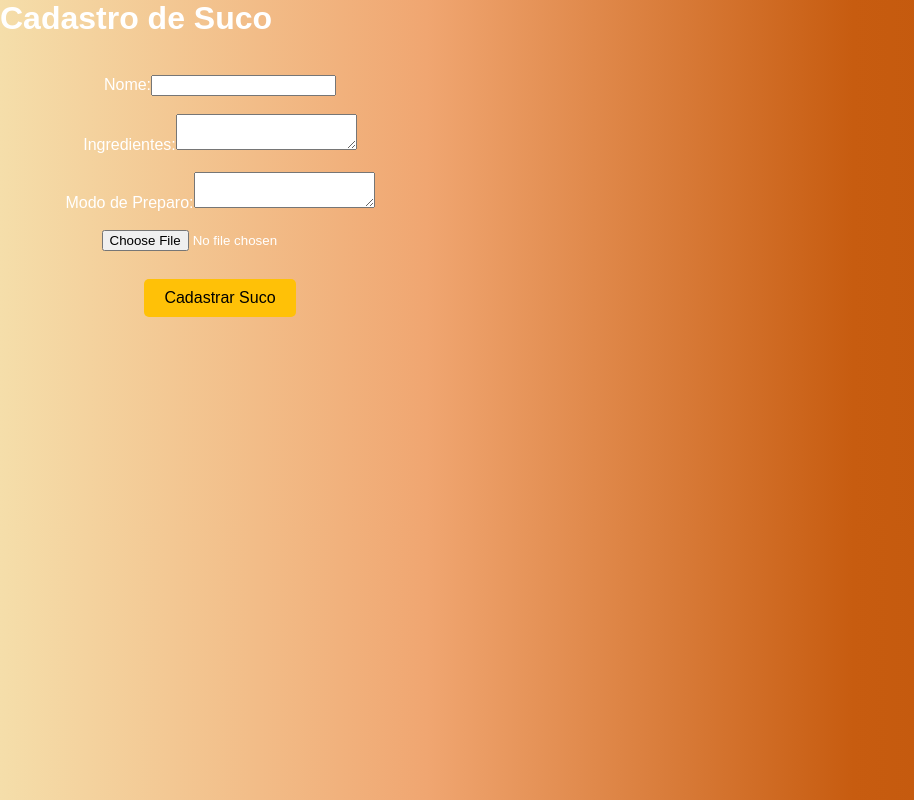
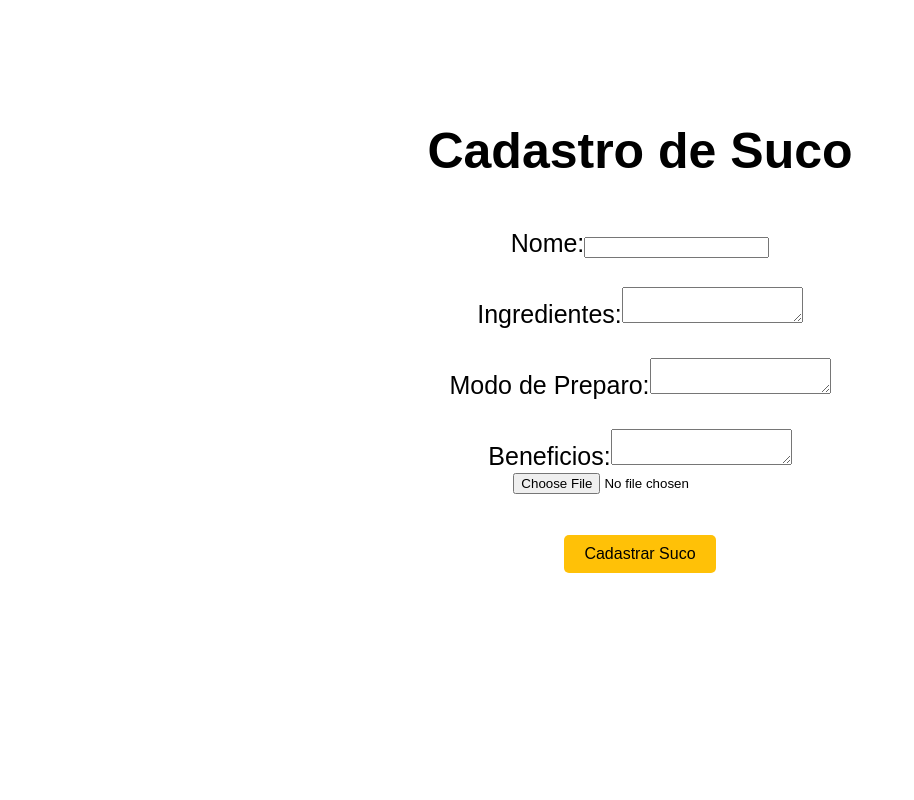
Before and after one commit to AlexsanderFrr/elixir-frontend, a React (Create React App) app: page /cadsuco in a window 1280 px wide. Shown: the whole page, without its empty margins (0-914 px from the left). Built offline with nearby package versions, Linux system fonts and the light colour scheme; some icons are missing.

Commit message:
update tela cadastrosuco

```diff
--- a/src/pages/CadastroSuco.js
+++ b/src/pages/CadastroSuco.js
@@ -10,13 +10,12 @@ const CadastroSuco = () => {
         ingredientes: "",
         modo_de_preparo: "",
         beneficios: "",
-        img1: null,
-        data_lancamento: "",
+        img1: null
       });
 
       const handleInputChange = (event) => {
-        const { nome, value } = event.target;
-        setSuco({ ...suco, [nome]: value });
+        const { name, value } = event.target;
+        setSuco({ ...suco, [name]: value });
       };
 
       const handleFileChange = (event) => {
@@ -30,7 +29,7 @@ const CadastroSuco = () => {
         const formData = new FormData();
         formData.append("nome", suco.nome);
         formData.append("ingredientes", suco.ingredientes);
-        formData.append("modo_de_preparo", suco.mode_de_preparo);
+        formData.append("modo_de_preparo", suco.modo_de_preparo);
         formData.append("beneficios", suco.beneficios);
         formData.append("img1", suco.img1);
 
@@ -52,7 +51,7 @@ const CadastroSuco = () => {
 
 
   return (
-    <div className="cadastro-filme-container">
+    <div className="cadastro-suco-container">
       <h1>Cadastro de Suco</h1><br/>
       <form onSubmit={handleSubmit} className="cadastro-suco-form">
         <label>
@@ -84,6 +83,15 @@ const CadastroSuco = () => {
         </label>
         <br />
         <label>
+        <label>
+          Beneficios:
+          <textarea
+            name="beneficios"
+            value={suco.beneficios}
+            onChange={handleInputChange}
+          />
+        </label>
+        <br />
           <div className="upload-container">
             <LiaFileUploadSolid />
             <input type="file" name="imagem" onChange={handleFileChange} />
--- a/src/pages/Geral.css
+++ b/src/pages/Geral.css
@@ -1,6 +1,6 @@
-/*body{
+body{
     background: #F5DEAA;
-}*/
+}
 
 /* styles.css */
 
```
